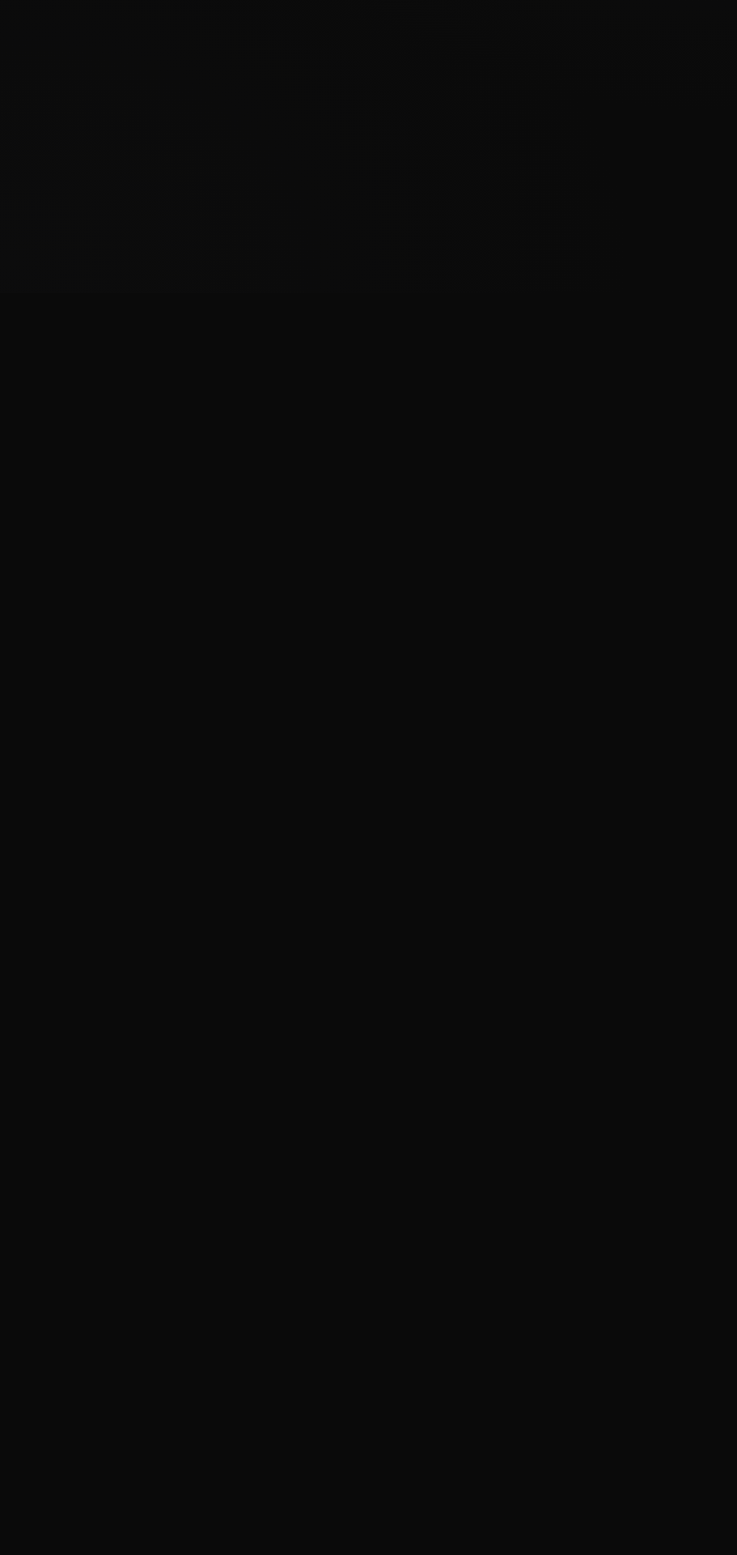
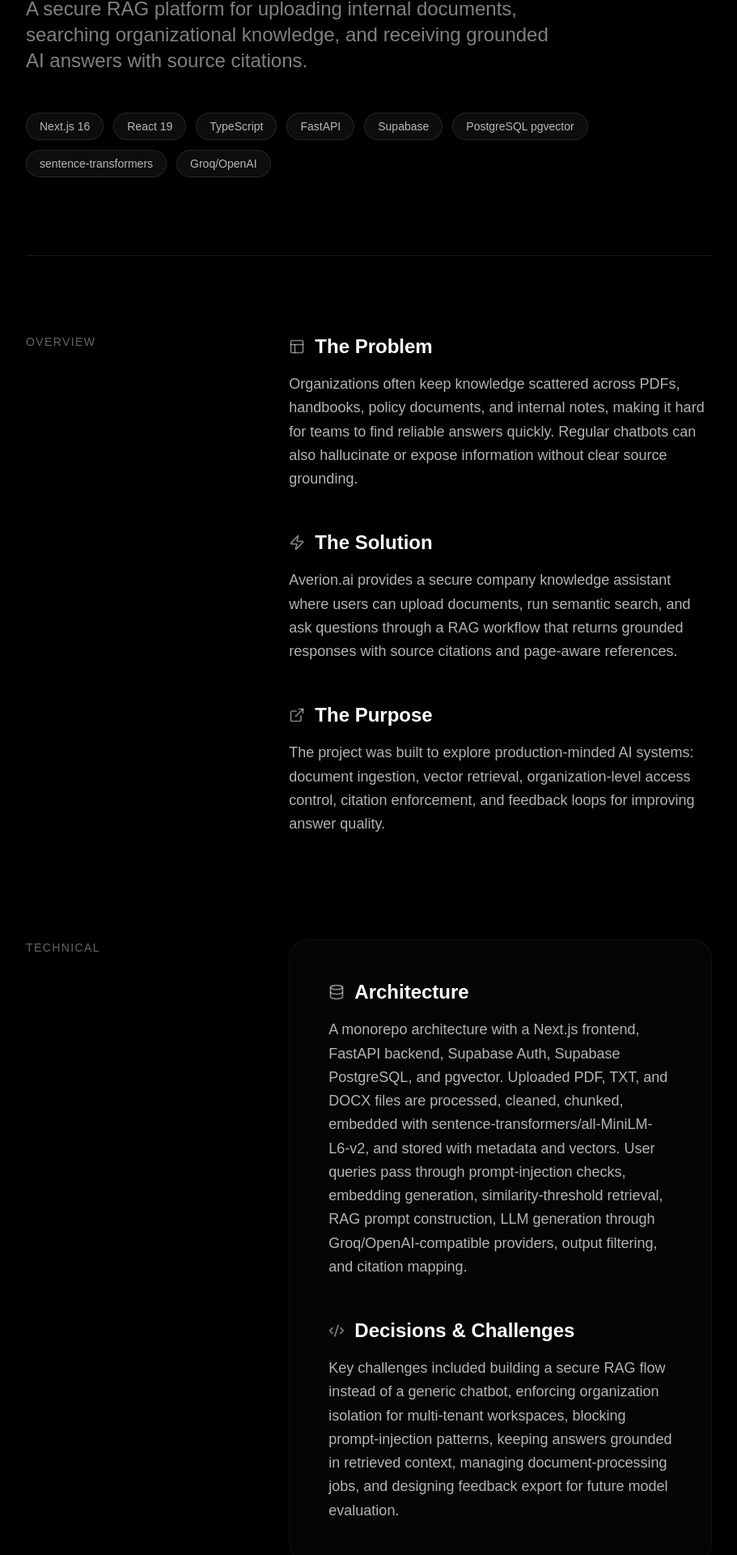
Before and after one commit to mitra9917/port_gravity, a Next.js app: page /projects/averion_ai in a window 1280 px wide. Before the commit this address had no page. Shown: the part 438-2358 px from the top of the page at 81% size, without its empty margins (184-1095 px from the left). Before the commit the page ends 800 px from the top, so only its background shows below. Built offline with nearby package versions, Linux system fonts and the light colour scheme.

Commit message:
added avrion.ai as project and toolskits and interest

```diff
--- a/src/app/about/page.tsx
+++ b/src/app/about/page.tsx
@@ -4,7 +4,6 @@ import { motion, Variants } from "framer-motion";
 import {
     Bot,
     Briefcase,
-    Braces,
     Code2,
     Database,
     GraduationCap,
@@ -13,6 +12,8 @@ import {
     Radar,
     Rocket,
     Server,
+    Workflow,
+    Cloud,
     type LucideIcon,
 } from "lucide-react";
 import { DistortedImage } from "@/components/animation/DistortedImage";
@@ -47,9 +48,9 @@ const toolkitCards: {
             icon: Code2,
         },
         {
-            title: "TypeScript",
-            subtitle: "Typed, maintainable codebases",
-            icon: Braces,
+            title: "Render & Railways",
+            subtitle: "Cloud deploys and backend hosting",
+            icon: Cloud,
         },
         {
             title: "Tailwind & shadcn/ui",
@@ -85,6 +86,11 @@ const toolkitCards: {
             title: "Vercel",
             subtitle: "Deployment, analytics, edge",
             icon: Rocket,
+        },
+        {
+            title: "n8n & ngrok",
+            subtitle: "Workflow automation and local tunnels",
+            icon: Workflow,
         },
     ];
 
--- a/src/data/projects.ts
+++ b/src/data/projects.ts
@@ -21,6 +21,36 @@ export interface Project {
 }
 
 export const projects: Project[] = [
+    {
+        slug: "averion_ai",
+        title: "Averion.ai",
+        description: "A secure RAG platform for uploading internal documents, searching organizational knowledge, and receiving grounded AI answers with source citations.",
+        techStack: [
+            "Next.js 16",
+            "React 19",
+            "TypeScript",
+            "FastAPI",
+            "Supabase",
+            "PostgreSQL pgvector",
+            "sentence-transformers",
+            "Groq/OpenAI"
+        ],
+        liveUrl: "https://averion-ai.vercel.app/",
+        codeUrl: "https://github.com/mitra9917/Averion.ai",
+        overview: {
+            problem: "Organizations often keep knowledge scattered across PDFs, handbooks, policy documents, and internal notes, making it hard for teams to find reliable answers quickly. Regular chatbots can also hallucinate or expose information without clear source grounding.",
+            solution: "Averion.ai provides a secure company knowledge assistant where users can upload documents, run semantic search, and ask questions through a RAG workflow that returns grounded responses with source citations and page-aware references.",
+            purpose: "The project was built to explore production-minded AI systems: document ingestion, vector retrieval, organization-level access control, citation enforcement, and feedback loops for improving answer quality."
+        },
+        technical: {
+            architecture: "A monorepo architecture with a Next.js frontend, FastAPI backend, Supabase Auth, Supabase PostgreSQL, and pgvector. Uploaded PDF, TXT, and DOCX files are processed, cleaned, chunked, embedded with sentence-transformers/all-MiniLM-L6-v2, and stored with metadata and vectors. User queries pass through prompt-injection checks, embedding generation, similarity-threshold retrieval, RAG prompt construction, LLM generation through Groq/OpenAI-compatible providers, output filtering, and citation mapping.",
+            challenges: "Key challenges included building a secure RAG flow instead of a generic chatbot, enforcing organization isolation for multi-tenant workspaces, blocking prompt-injection patterns, keeping answers grounded in retrieved context, managing document-processing jobs, and designing feedback export for future model evaluation."
+        },
+        outcome: {
+            achieved: "Implemented document upload and processing, semantic vector search, grounded chat with source citations, persistent conversation history, role-based organization workflows, security audit logging, answer feedback, and exportable feedback records for improvement.",
+            relevance: "Enterprise knowledge assistants; internal support tools; secure RAG platforms; document intelligence systems; AI products that require citations, access control, and retrieval-backed reliability."
+        }
+    },
     {
         slug: "sports_companion",
         title: "Sports Companion",
```
